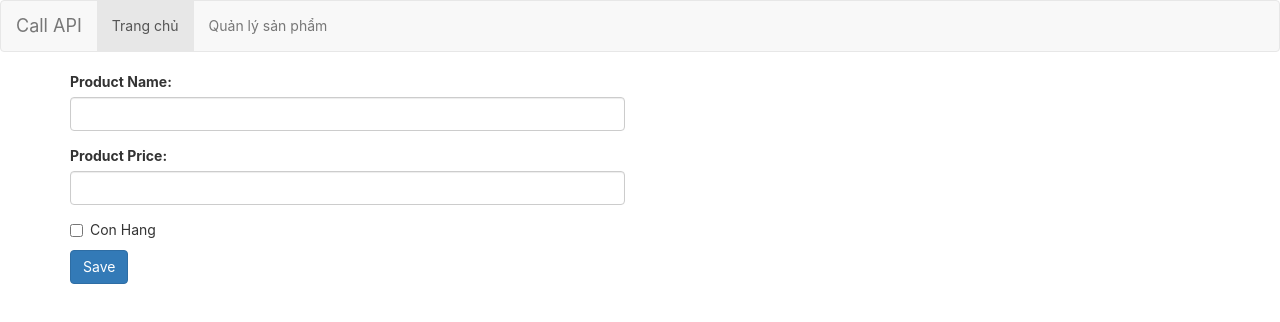
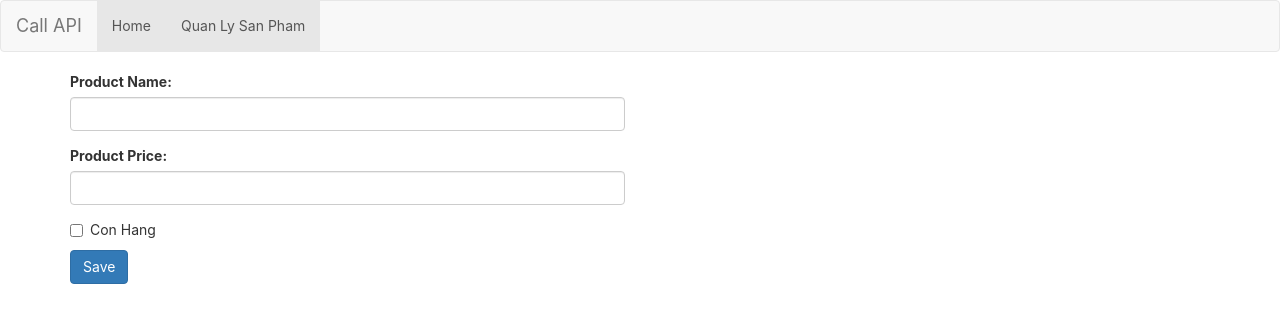
Before and after one commit to daonguyyen/react-call-api, a React (Create React App) app: page /product/add in a window 1280 px wide. Shown: the top 322 px of the page. Built offline with nearby package versions, Linux system fonts and the light colour scheme.

Commit message:
5-Tích Hợp React-Router P3

```diff
--- a/src/components/Menu/Menu.js
+++ b/src/components/Menu/Menu.js
@@ -1,4 +1,37 @@
 import React, { Component } from 'react';
+import { Route, Link } from 'react-router-dom';
+
+const menus = [
+    {
+        name: 'Home',
+        to: '/',
+        exact: true
+    },
+    {
+        name: 'Quan Ly San Pham',
+        to: '/product-list',
+        exact: false
+    }
+]
+
+const MenuLink = ({ label, to, activeOnlyWhenExact }) => {
+    return (
+        <Route
+            path={to}
+            exact={activeOnlyWhenExact}
+            children={(match) => {
+                var active = match ? 'active' : '';
+                return (
+                    <li className={active}>
+                        <Link to={to}>
+                            {label}
+                        </Link>
+                    </li>
+                );
+            }}
+        />
+    )
+}
 
 class Menu extends Component {
     render() {
@@ -6,16 +39,28 @@
             <div className="navbar navbar-default">
                 <a className="navbar-brand" href="#!">Call API</a>
                 <ul className="nav navbar-nav">
-                    <li className="active">
-                        <a href="#!">Trang chủ</a>
-                    </li>
-                    <li>
-                        <a href="#!">Quản lý sản phẩm</a>
-                    </li>
+                    {this.showMenus(menus)}
                 </ul>
             </div>
         );
     }
+
+    showMenus = (menus) => {
+        var result = null;
+        if(menus.length > 0){
+            result = menus.map((menu, index) => {
+                return (
+                    <MenuLink
+                        key={index}
+                        label={menu.name}
+                        to={menu.to}
+                        activeOnlyWhenExact={menu.exact}
+                    />
+                )
+            })
+        }
+        return result;
+    }
 }
 
 export default Menu;
```
